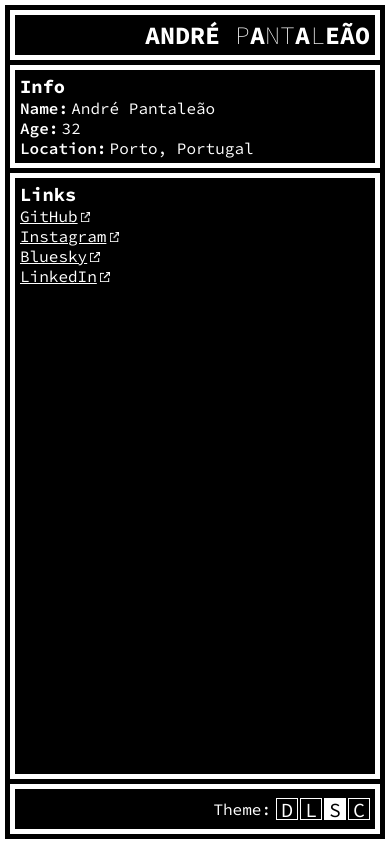
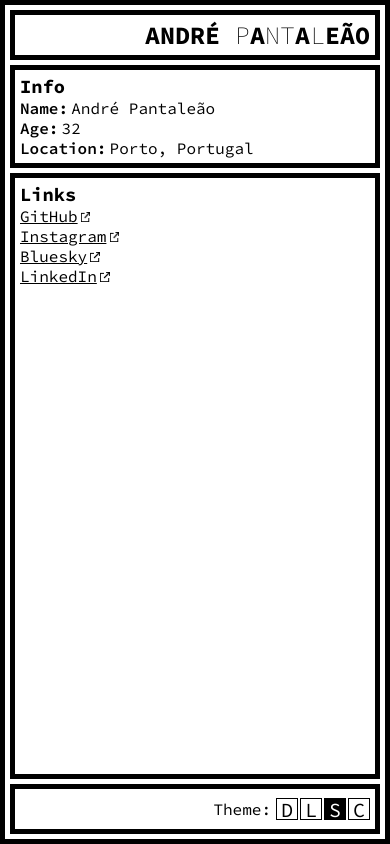
Before and after one commit to DeKoxD/personal-website, a React (Vite) app: page / in a window 390 px wide. Built offline with nearby package versions, Linux system fonts and the light colour scheme.

Commit message:
fix: media query match typo

```diff
--- a/src/utilities/Theme.ts
+++ b/src/utilities/Theme.ts
@@ -34,7 +34,7 @@ export function getTheme(
     case ThemeOption.SYSTEM:
       if (
         window.matchMedia &&
-        window.matchMedia("(prefers-color-scheme: ligth)").matches
+        window.matchMedia("(prefers-color-scheme: light)").matches
       ) {
         return lightTheme;
       }
```
